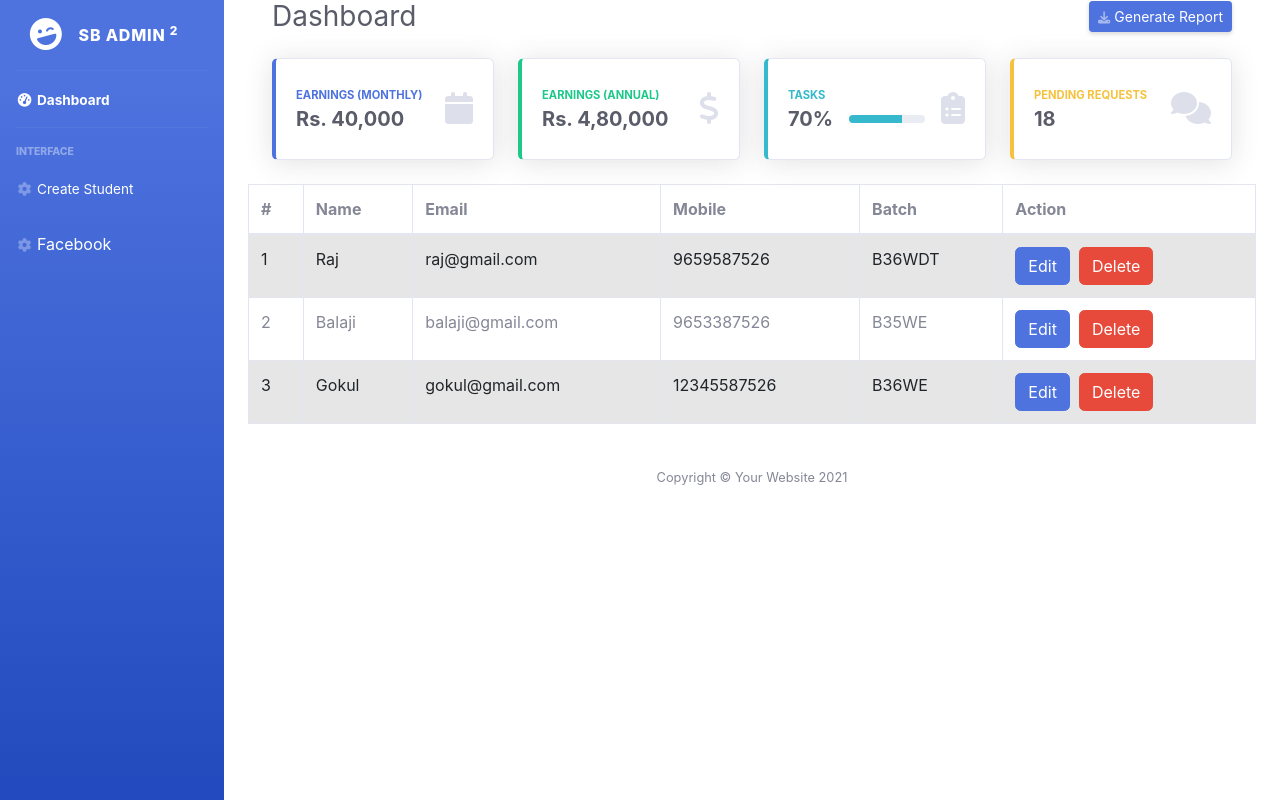
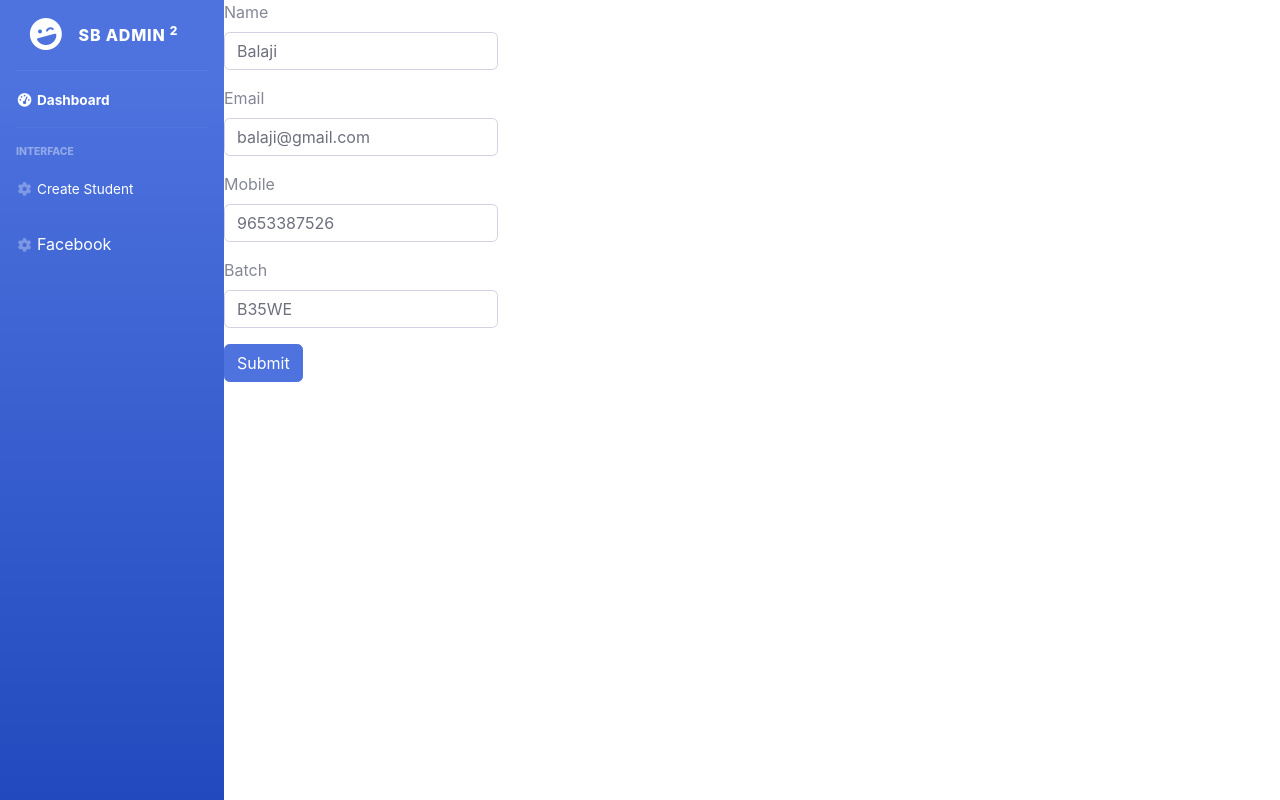
Before and after one commit to Raj2710/B36WDT, a React (Create React App) app: page /edit-student/1 in a window 1280 px wide. Built offline with nearby package versions, Linux system fonts and the light colour scheme.

Commit message:
SB-Admin CRUD

```diff
--- a/src/App.js
+++ b/src/App.js
@@ -5,6 +5,7 @@ import Dashboard from './components/Dashboard';
 import {BrowserRouter,Routes,Route} from 'react-router-dom';
 import CreateStudent from './components/CreateStudent';
 import EditStudent from './components/EditStudent';
+import Button from 'react-bootstrap/Button';
 
 function App() {
   let data = {
@@ -13,6 +14,7 @@ function App() {
     task:70,
     pending:18
   }
+
 
   let [students,setStudents] =useState([
     {
@@ -34,15 +36,18 @@ function App() {
       batch:"B36WE",
     }
   ])
+
   return <>
   <div className='main-wrapper'>
+
+      {/* <Button variant='primary' onClick={()=>setStudents([...students])}>Click Here!</Button> */}
 
       <BrowserRouter>
       <Sidebar/>
           <Routes>
               <Route path='dashboard' element={<Dashboard data={{data,students,setStudents}}/>}/>
-              <Route path='create-student' element={<CreateStudent/>}/>
-              <Route path='edit-student' element={<EditStudent/>}/>
+              <Route path='create-student' element={<CreateStudent data={{students,setStudents}}/>}/>
+              <Route path='edit-student/:id' element={<EditStudent data={{students,setStudents}}/>}/>
               <Route path='*' element={<Dashboard data={{data,students,setStudents}}/>}/>
           </Routes>
       </BrowserRouter>
--- a/src/components/CreateStudent.js
+++ b/src/components/CreateStudent.js
@@ -1,9 +1,67 @@
-import React from 'react'
+import React,{useState}  from 'react'
+import Form from 'react-bootstrap/Form'
+import Button from 'react-bootstrap/Button'
+import {useNavigate} from 'react-router-dom';
 
-function CreateStudent() {
-  return (
-    <div>CreateStudent</div>
-  )
+function CreateStudent(props) {
+  console.log(props.data)
+  let [name,setName] = useState("");
+  let [email,setEmail] = useState("");
+  let [mobile,setMobile] = useState("");
+  let [batch,setBatch] = useState("");
+
+  let navigate = useNavigate();
+
+  let handleSubmit = ()=>{
+      let data = {
+        name,
+        email,
+        mobile,
+        batch
+      }
+      // let students = props.data.students;
+      // students.push(data)
+      // props.data.setStudents(students)
+
+      let students = [...props.data.students];
+      students.push(data)
+      props.data.setStudents(students)
+
+      //Just to jump to different route
+      navigate('/dashboard')
+  }
+
+  return <>
+    <div>
+    <Form>
+        <Form.Group className="mb-3" >
+          <Form.Label>Name</Form.Label>
+          <Form.Control type="text" placeholder="Enter Name" onChange={(e)=>setName(e.target.value)}/>
+        </Form.Group>
+
+      <Form.Group className="mb-3" >
+        <Form.Label>Email</Form.Label>
+        <Form.Control type="email" placeholder="Enter email" onChange={(e)=>setEmail(e.target.value)}/>
+      </Form.Group>
+
+      <Form.Group className="mb-3">
+        <Form.Label>Mobile</Form.Label>
+        <Form.Control type="text" placeholder="Mobile" onChange={(e)=>{
+          setMobile(e.target.value)
+        }}/>
+      </Form.Group>
+
+      <Form.Group className="mb-3">
+        <Form.Label>Batch </Form.Label>
+        <Form.Control type="text" placeholder="Batch" onChange={(e)=>setBatch(e.target.value)}/>
+      </Form.Group>
+
+      <Button variant="primary" onClick={()=>handleSubmit()}>
+        Submit
+      </Button>
+</Form>
+    </div>
+  </>
 }
 
 export default CreateStudent
--- a/src/components/Dashboard.js
+++ b/src/components/Dashboard.js
@@ -1,10 +1,15 @@
 import React from 'react'
 import Table from 'react-bootstrap/Table'
 import Button from 'react-bootstrap/Button';
-import {Link} from 'react-router-dom';
+import {Link,useNavigate} from 'react-router-dom';
 
 function Dashboard(props) {
-    console.log(props.data)
+    let navigate = useNavigate();
+    let handleDelete = (i)=>{
+        let students = [...props.data.students];
+        students.splice(i,1);
+        props.data.setStudents(students)
+    }
   return <>
     <div id="content-wrapper" className="d-flex flex-column container-fluid">
 
@@ -139,9 +144,9 @@ function Dashboard(props) {
                     <td>{e.mobile}</td>
                     <td>{e.batch}</td>
                     <td>
-                        <Link to='/edit-student'><Button variant="primary">Edit</Button></Link>
+                        <Button variant="primary" onClick={()=>navigate(`/edit-student/${i}`)}>Edit</Button>
                         &nbsp;&nbsp;
-                        <Button variant="danger">Delete</Button>
+                        <Button variant="danger" onClick={()=>handleDelete(i)}>Delete</Button>
                     </td>
                 </tr>
             })
--- a/src/components/EditStudent.js
+++ b/src/components/EditStudent.js
@@ -1,9 +1,67 @@
-import React from 'react'
+import React,{useState}  from 'react'
+import Form from 'react-bootstrap/Form'
+import Button from 'react-bootstrap/Button'
+import {useNavigate,useParams} from 'react-router-dom';
 
-function EditStudent() {
-  return (
-    <div>EditStudent</div>
-  )
+function EditStudent(props) {
+  let params = useParams();
+
+  let [name,setName] = useState(props.data.students[params.id].name);
+  let [email,setEmail] = useState(props.data.students[params.id].email);
+  let [mobile,setMobile] = useState(props.data.students[params.id].mobile);
+  let [batch,setBatch] = useState(props.data.students[params.id].batch);
+
+  let navigate = useNavigate();
+
+  let handleSubmit = ()=>{
+      let data = {
+        name,
+        email,
+        mobile,
+        batch
+      }
+
+      let students = [...props.data.students]
+
+      students.splice(params.id,1,data)
+
+      props.data.setStudents(students)
+
+      //Just to jump to different route
+      navigate('/dashboard')
+  }
+
+  return <>
+    <div>
+    <Form>
+        <Form.Group className="mb-3" >
+          <Form.Label>Name</Form.Label>
+          <Form.Control type="text" value={name} placeholder="Enter Name" onChange={(e)=>setName(e.target.value)}/>
+        </Form.Group>
+
+      <Form.Group className="mb-3" >
+        <Form.Label>Email</Form.Label>
+        <Form.Control type="email" value={email} placeholder="Enter email" onChange={(e)=>setEmail(e.target.value)}/>
+      </Form.Group>
+
+      <Form.Group className="mb-3">
+        <Form.Label>Mobile</Form.Label>
+        <Form.Control type="text" value={mobile} placeholder="Mobile" onChange={(e)=>{
+          setMobile(e.target.value)
+        }}/>
+      </Form.Group>
+
+      <Form.Group className="mb-3">
+        <Form.Label>Batch </Form.Label>
+        <Form.Control type="text" value={batch} placeholder="Batch" onChange={(e)=>setBatch(e.target.value)}/>
+      </Form.Group>
+
+      <Button variant="primary" onClick={()=>handleSubmit()}>
+        Submit
+      </Button>
+</Form>
+    </div>
+  </>
 }
 
 export default EditStudent
```
